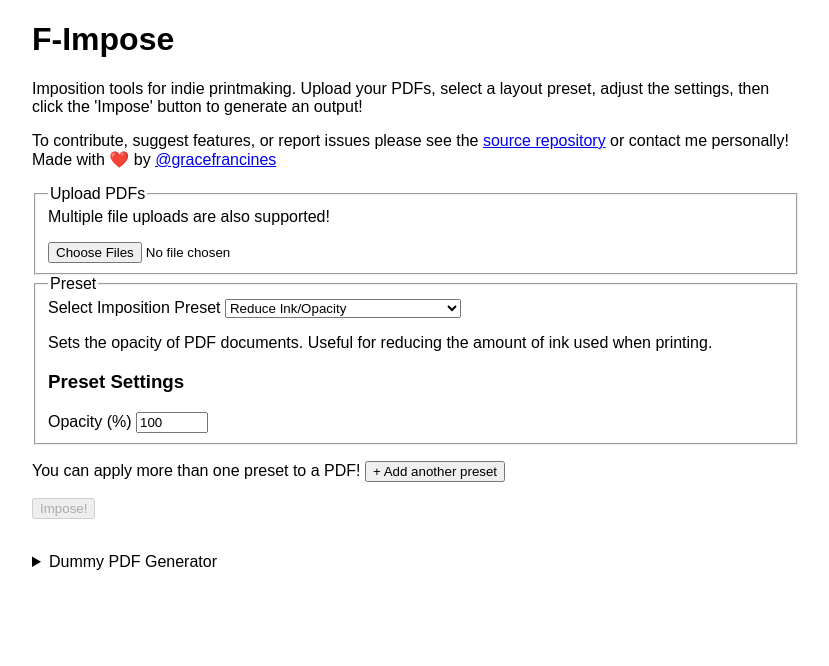
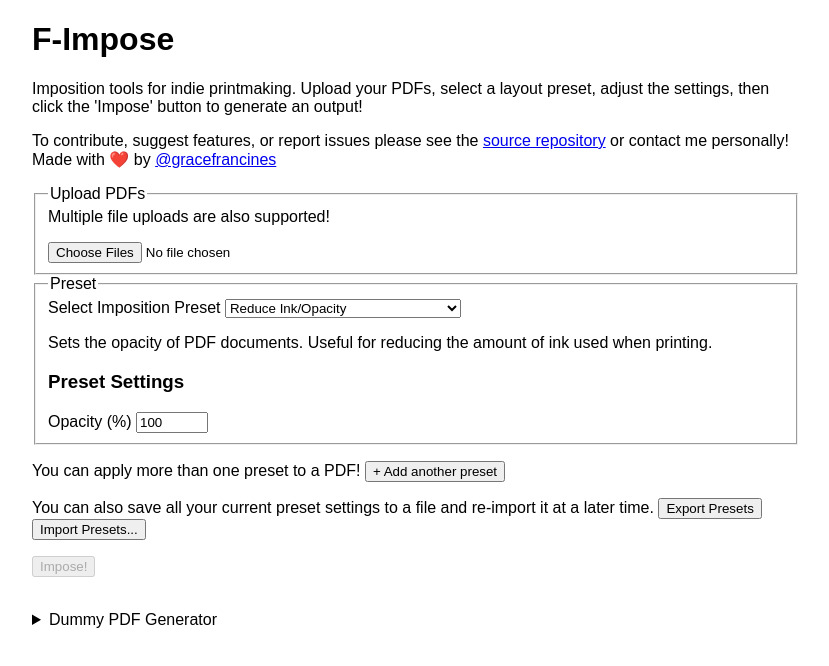
Before and after one commit to gfrancine/f-impose, a React (Vite) app: page / in a window 1280 px wide. Shown: the top 666 px of the page, without its empty margins (224-1053 px from the left). Built offline with nearby package versions, Linux system fonts and the light colour scheme.

Commit message:
feat: preset import and export

```diff
--- a/src/components/App.scss
+++ b/src/components/App.scss
@@ -1,4 +1,8 @@
 @use "./common.scss";
+
+.hidden {
+  display: none;
+}
 
 .app {
   width: 90%;
--- a/src/components/App.tsx
+++ b/src/components/App.tsx
@@ -14,6 +14,8 @@ import {
 import PresetStepForm from "./PresetStepForm";
 import type { PresetStep } from "../types";
 import { newPresetStep } from "./helpers";
+import FileInputButton from "./FileInputButton";
+import { exportPresetsFile, importPresetsFile } from "../presets-file";
 
 function App() {
   const [isProcessing, setIsProcessing] = useState(false);
@@ -40,6 +42,22 @@ function App() {
 
   const movePresetStepUp = (i: number) => movePresetStep(i, i - 1);
   const movePresetStepDown = (i: number) => movePresetStep(i, i + 1);
+
+  const handleExportPresets = () => exportPresetsFile(presetSteps);
+  const handleImportPresets = async (files: File[]) => {
+    try {
+      const presetSteps = await importPresetsFile(files[0]);
+      setPresetSteps(presetSteps);
+      alert(
+        `Successfully imported presets! Check console for any errors and warnings.`,
+      );
+    } catch (err) {
+      alert(
+        `Failed to import preset steps file: ${err}\n\nCheck console for details.`,
+      );
+      console.error(err);
+    }
+  };
 
   const handleFileUpload = async (
     event: React.ChangeEvent<HTMLInputElement>,
@@ -182,10 +200,17 @@ function App() {
         You can apply more than one preset to a PDF!{" "}
         <button onClick={addPresetStep}>+ Add another preset</button>
       </p>
-      {/* <p>
-        You can also export all current presets/settings and import them anytime
-        later. <button>Export presets</button> <button>Import presets</button>
-      </p> */}
+      <p>
+        You can also save all your current preset settings to a file and
+        re-import it at a later time.{" "}
+        <button onClick={handleExportPresets}>Export Presets</button>{" "}
+        <FileInputButton
+          accept="application/json"
+          onUpload={handleImportPresets}
+        >
+          Import Presets...
+        </FileInputButton>
+      </p>
       <p>
         <button onClick={impose} disabled={inputFiles.length === 0}>
           Impose!
--- /dev/null
+++ b/src/components/FileInputButton.tsx
@@ -0,0 +1,40 @@
+import React, { useRef } from "react";
+
+/** file input with the native button appearance */
+export default function FileInputButton({
+  children,
+  className,
+  style,
+  onUpload,
+  ...inputProps
+}: Omit<React.InputHTMLAttributes<HTMLInputElement>, "onChange"> & {
+  onUpload: (files: File[]) => unknown;
+}) {
+  const fileInputRef = useRef<HTMLInputElement>(null);
+
+  return (
+    <>
+      <input
+        type="file"
+        ref={fileInputRef}
+        style={{ display: "none" }}
+        aria-hidden="true"
+        onChange={(e) => {
+          if (!e.target.files || e.target.files.length === 0) return;
+          const files = Array.from(e.target.files);
+          e.target.value = ""; // clear files right away
+          onUpload?.(files);
+        }}
+        {...inputProps}
+      />
+      <button
+        type="button"
+        style={style}
+        className={className}
+        onClick={() => fileInputRef.current?.click()}
+      >
+        {children}
+      </button>
+    </>
+  );
+}
--- /dev/null
+++ b/src/presets-file.ts
@@ -0,0 +1,54 @@
+import { DEFAULT_PRESET_ID, PRESETS } from "./presets";
+import { getPrefilledRawSettings } from "./settings";
+import type { PresetStep } from "./types";
+import { assert, toFilenameSafeDate } from "./utils";
+
+export function exportPresetsFile(presetSteps: PresetStep[]) {
+  const filename = "f-impose-presets-" + toFilenameSafeDate(new Date());
+  const textContents = JSON.stringify(presetSteps, null, 2);
+  const blob = new Blob([textContents], { type: "application/json" });
+  const dataUrl = URL.createObjectURL(blob);
+
+  const anchor = document.createElement("a");
+  anchor.href = dataUrl;
+  anchor.download = filename;
+  document.body.appendChild(anchor);
+  anchor.click();
+  document.body.removeChild(anchor);
+  URL.revokeObjectURL(dataUrl);
+}
+
+export async function importPresetsFile(file: File): Promise<PresetStep[]> {
+  // assumes the file is guaranteed to be a .json file
+  const textContents = await file.text();
+  const rawPresetSteps = JSON.parse(textContents);
+
+  // validate, migrate versions possibly, et cetera
+  assert(Array.isArray(rawPresetSteps), "Invalid preset file, not an array");
+
+  const presetSteps: PresetStep[] = [];
+  rawPresetSteps.forEach((rawPresetStep: PresetStep) => {
+    // only really need to validate presetId, everything else is handled
+    // either by preset-level settings retrieval or getPrefilled
+    const presetExists = PRESETS[rawPresetStep.presetId] !== undefined;
+    let presetId = rawPresetStep.presetId;
+    if (!presetExists) {
+      console.warn(
+        `"${presetId}" is not a valid preset, defaulting to ${DEFAULT_PRESET_ID}`,
+      );
+      presetId = DEFAULT_PRESET_ID;
+    }
+    const preset = PRESETS[presetId];
+
+    presetSteps.push({
+      presetId,
+      rawSettings: {
+        ...getPrefilledRawSettings(preset.settingsSchema || []),
+        // todo: sanitize
+        ...rawPresetStep.rawSettings,
+      },
+    });
+  });
+
+  return presetSteps;
+}
--- a/src/settings.ts
+++ b/src/settings.ts
@@ -178,6 +178,7 @@ export function asBool(v: string | undefined, defaultValue: boolean) {
 /** get a pre-populated raw settings object from a schema. Guarantees every setting with a default value is filled */
 export function getPrefilledRawSettings(settingsSchema: SettingsSchema) {
   const filledRawSettings: RawSettings = {};
+
   const populateDefaultValues = (item: SettingsItemSchema) => {
     if (item.type === "inputRow") {
       item.inputs.forEach((input) => populateDefaultValues(input));
```
Also changed, not shown: public/thumbnails/Artboard1.png (added), 1 other file (tests, documents, lock files or other folders).
